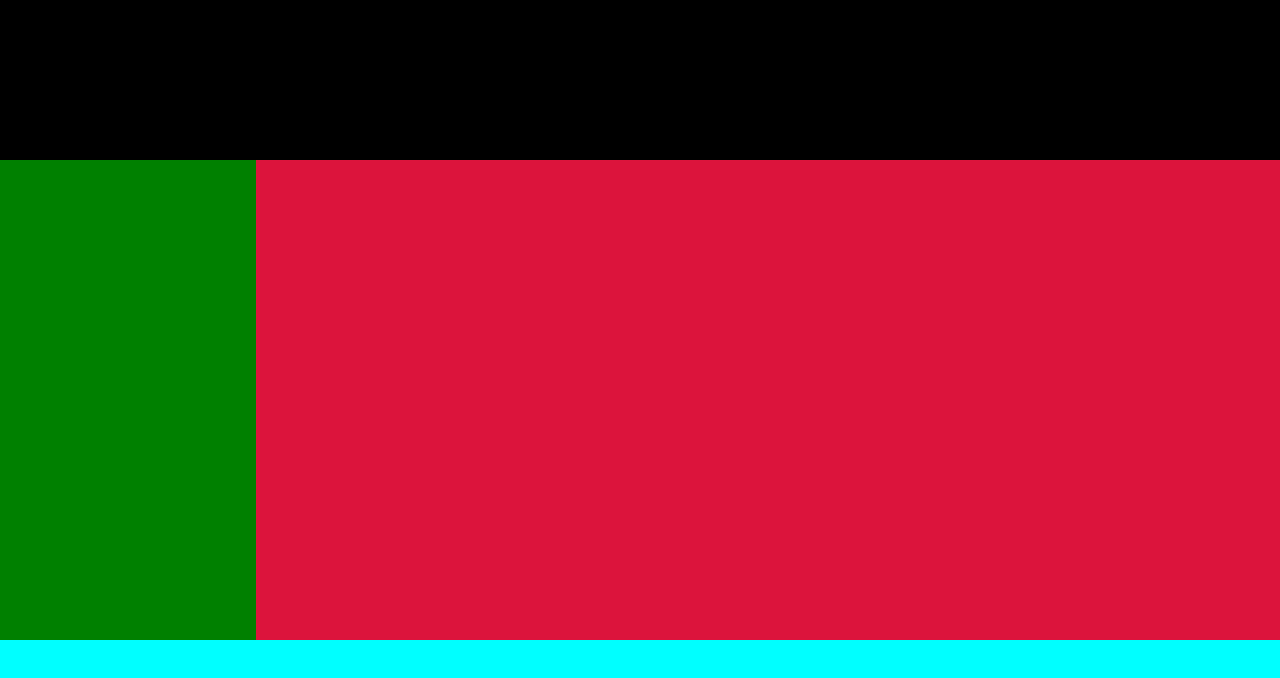
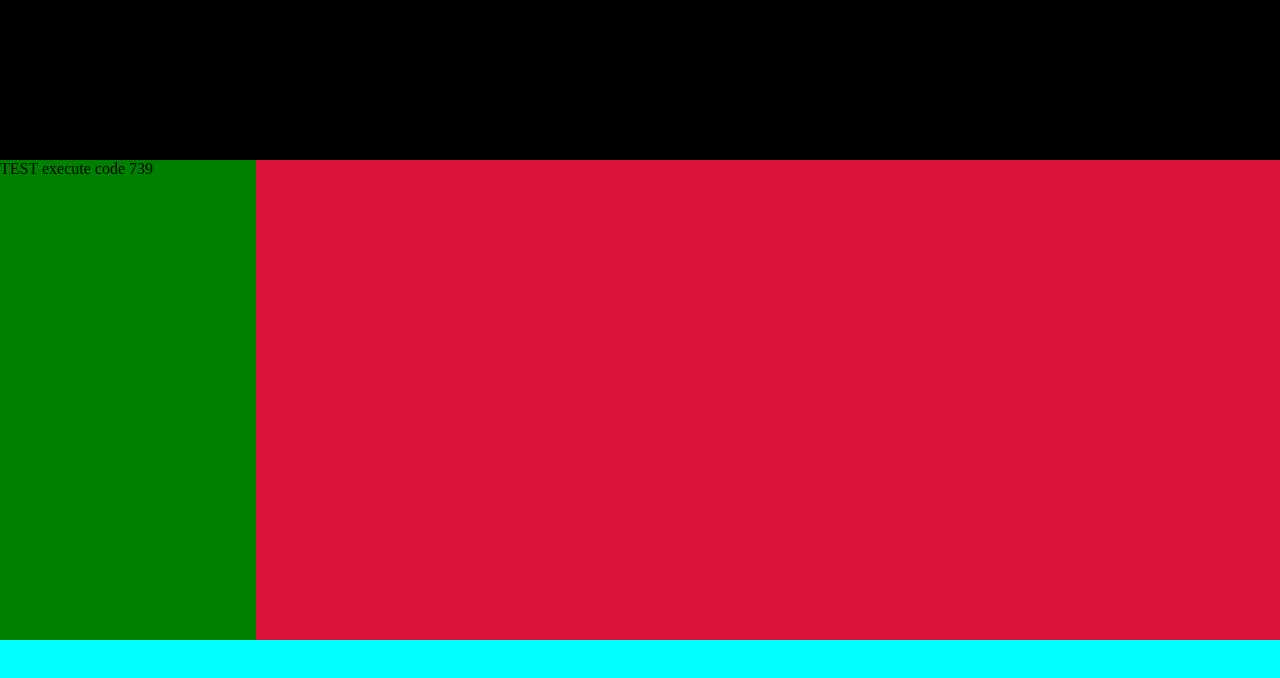
Before and after one commit to Aslak29/projet01, a plain HTML site: page index.html in a window 1280 px wide. Drawn offline with Linux system fonts and the light colour scheme.

Commit message:
Test 2.2

```diff
--- a/index.html
+++ b/index.html
@@ -7,7 +7,7 @@
 </head>
 <body>
     <header>commit and push</header>
-    <aside></aside>
+    <aside>TEST execute code 739</aside>
     <section></section>
     <footer></footer>
 </body>
```
